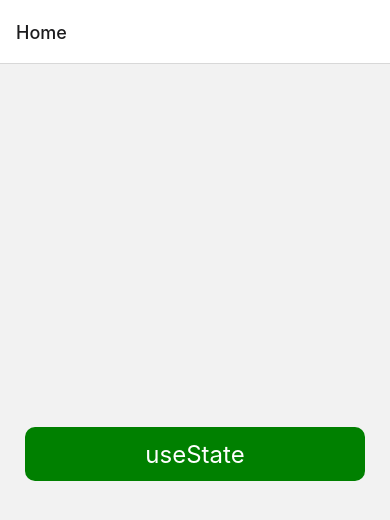
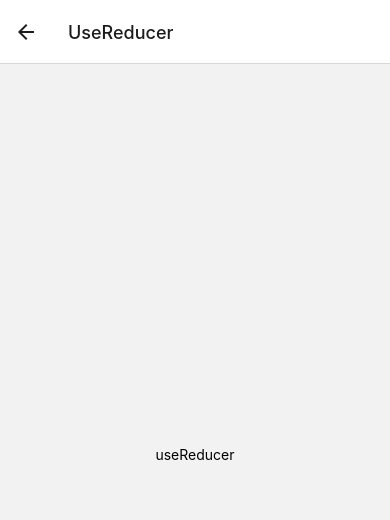
Before and after one commit to mauriciofullana/rn-hooks, a React Native app in the folder app/: screen /UseReducer in a window 390 px wide. Before the commit this address had no page. Shown: the top 520 px of the page. Built offline with nearby package versions, Linux system fonts and the light colour scheme.

Commit message:
Add home buttons and screens

```diff
--- a/app/navigation/index.tsx
+++ b/app/navigation/index.tsx
@@ -2,11 +2,30 @@ import React from "react";
 
 import { createNativeStackNavigator } from "@react-navigation/native-stack";
 import { NavigationContainer } from "@react-navigation/native";
-import { Home, UseState } from "../screens";
+import {
+  Home,
+  UseState,
+  UseReducer,
+  UseEffect,
+  UseRef,
+  UseLayoutEffect,
+  UseImperativeHandle,
+  UseContext,
+  UseMemo,
+  UseCallback,
+} from "../screens";
 
 export type StackParamList = {
   Home: undefined;
   UseState: undefined;
+  UseReducer: undefined;
+  UseEffect: undefined;
+  UseRef: undefined;
+  UseLayoutEffect: undefined;
+  UseImperativeHandle: undefined;
+  UseContext: undefined;
+  UseMemo: undefined;
+  UseCallback: undefined;
 };
 
 const Stack = createNativeStackNavigator<StackParamList>();
@@ -17,6 +36,17 @@ export default () => {
       <Stack.Navigator initialRouteName="Home">
         <Stack.Screen name="Home" component={Home} />
         <Stack.Screen name="UseState" component={UseState} />
+        <Stack.Screen name="UseReducer" component={UseReducer} />
+        <Stack.Screen name="UseEffect" component={UseEffect} />
+        <Stack.Screen name="UseRef" component={UseRef} />
+        <Stack.Screen name="UseLayoutEffect" component={UseLayoutEffect} />
+        <Stack.Screen
+          name="UseImperativeHandle"
+          component={UseImperativeHandle}
+        />
+        <Stack.Screen name="UseContext" component={UseContext} />
+        <Stack.Screen name="UseMemo" component={UseMemo} />
+        <Stack.Screen name="UseCallback" component={UseCallback} />
       </Stack.Navigator>
     </NavigationContainer>
   );
--- a/app/screens/Home.tsx
+++ b/app/screens/Home.tsx
@@ -6,15 +6,37 @@ import { NativeStackScreenProps } from "@react-navigation/native-stack";
 
 type Props = NativeStackScreenProps<StackParamList, "Home">;
 
+const HOOKS = [
+  "useState",
+  "useReducer",
+  "useEffect",
+  "useRef",
+  "useLayoutEffect",
+  "useImperativeHandle",
+  "useContext",
+  "useMemo",
+  "useCallback",
+];
+
+type Hook = typeof HOOKS[number];
+
+const renderButton = (hook: string, navigation: any) => {
+  return (
+    <TouchableOpacity
+      style={styles.button}
+      onPress={() =>
+        navigation.navigate(hook.charAt(0).toUpperCase().concat(hook.slice(1)))
+      }
+    >
+      <Text style={styles.buttonText}>{hook}</Text>
+    </TouchableOpacity>
+  );
+};
+
 const Home: FunctionComponent<Props> = ({ navigation }) => {
   return (
     <View style={styles.container}>
-      <TouchableOpacity
-        style={styles.button}
-        onPress={() => navigation.navigate("UseState")}
-      >
-        <Text style={styles.buttonText}>useState</Text>
-      </TouchableOpacity>
+      {HOOKS.map((hook) => renderButton(hook, navigation))}
     </View>
   );
 };
@@ -25,7 +47,7 @@ const styles = StyleSheet.create({
   container: {
     flex: 1,
     alignItems: "center",
-    justifyContent: "center",
+    marginTop: 50,
     paddingHorizontal: 25,
   },
   button: {
--- /dev/null
+++ b/app/screens/UseCallback.tsx
@@ -0,0 +1,20 @@
+import React, { FunctionComponent, useState } from "react";
+import { View, Text, StyleSheet, Button } from "react-native";
+
+const UseCallbackScreen: FunctionComponent = () => {
+  return (
+    <View style={styles.container}>
+      <Text>useCallback</Text>
+    </View>
+  );
+};
+
+export default UseCallbackScreen;
+
+const styles = StyleSheet.create({
+  container: {
+    flex: 1,
+    justifyContent: "center",
+    alignItems: "center",
+  },
+});
--- /dev/null
+++ b/app/screens/UseContext.tsx
@@ -0,0 +1,20 @@
+import React, { FunctionComponent, useState } from "react";
+import { View, Text, StyleSheet, Button } from "react-native";
+
+const UseContextScreen: FunctionComponent = () => {
+  return (
+    <View style={styles.container}>
+      <Text>useContext</Text>
+    </View>
+  );
+};
+
+export default UseContextScreen;
+
+const styles = StyleSheet.create({
+  container: {
+    flex: 1,
+    justifyContent: "center",
+    alignItems: "center",
+  },
+});
--- /dev/null
+++ b/app/screens/UseEffect.tsx
@@ -0,0 +1,20 @@
+import React, { FunctionComponent, useState } from "react";
+import { View, Text, StyleSheet, Button } from "react-native";
+
+const UseEffectScreen: FunctionComponent = () => {
+  return (
+    <View style={styles.container}>
+      <Text>useEffect</Text>
+    </View>
+  );
+};
+
+export default UseEffectScreen;
+
+const styles = StyleSheet.create({
+  container: {
+    flex: 1,
+    justifyContent: "center",
+    alignItems: "center",
+  },
+});
--- /dev/null
+++ b/app/screens/UseImperativeHandle.tsx
@@ -0,0 +1,20 @@
+import React, { FunctionComponent, useState } from "react";
+import { View, Text, StyleSheet, Button } from "react-native";
+
+const UseImperativeHandleScreen: FunctionComponent = () => {
+  return (
+    <View style={styles.container}>
+      <Text>useImperativeHandle</Text>
+    </View>
+  );
+};
+
+export default UseImperativeHandleScreen;
+
+const styles = StyleSheet.create({
+  container: {
+    flex: 1,
+    justifyContent: "center",
+    alignItems: "center",
+  },
+});
--- /dev/null
+++ b/app/screens/UseLayoutEffect.tsx
@@ -0,0 +1,20 @@
+import React, { FunctionComponent, useState } from "react";
+import { View, Text, StyleSheet, Button } from "react-native";
+
+const UseLayoutEffectScreen: FunctionComponent = () => {
+  return (
+    <View style={styles.container}>
+      <Text>useLayoutEffect</Text>
+    </View>
+  );
+};
+
+export default UseLayoutEffectScreen;
+
+const styles = StyleSheet.create({
+  container: {
+    flex: 1,
+    justifyContent: "center",
+    alignItems: "center",
+  },
+});
--- /dev/null
+++ b/app/screens/UseMemo.tsx
@@ -0,0 +1,20 @@
+import React, { FunctionComponent, useState } from "react";
+import { View, Text, StyleSheet, Button } from "react-native";
+
+const UseMemoScreen: FunctionComponent = () => {
+  return (
+    <View style={styles.container}>
+      <Text>useMemo</Text>
+    </View>
+  );
+};
+
+export default UseMemoScreen;
+
+const styles = StyleSheet.create({
+  container: {
+    flex: 1,
+    justifyContent: "center",
+    alignItems: "center",
+  },
+});
--- /dev/null
+++ b/app/screens/UseReducer.tsx
@@ -0,0 +1,20 @@
+import React, { FunctionComponent, useState } from "react";
+import { View, Text, StyleSheet, Button } from "react-native";
+
+const UseReducerScreen: FunctionComponent = () => {
+  return (
+    <View style={styles.container}>
+      <Text>useReducer</Text>
+    </View>
+  );
+};
+
+export default UseReducerScreen;
+
+const styles = StyleSheet.create({
+  container: {
+    flex: 1,
+    justifyContent: "center",
+    alignItems: "center",
+  },
+});
--- /dev/null
+++ b/app/screens/UseRef.tsx
@@ -0,0 +1,20 @@
+import React, { FunctionComponent, useState } from "react";
+import { View, Text, StyleSheet, Button } from "react-native";
+
+const UseRefScreen: FunctionComponent = () => {
+  return (
+    <View style={styles.container}>
+      <Text>useRef</Text>
+    </View>
+  );
+};
+
+export default UseRefScreen;
+
+const styles = StyleSheet.create({
+  container: {
+    flex: 1,
+    justifyContent: "center",
+    alignItems: "center",
+  },
+});
```
Also changed, not shown: app/screens/index.ts (+8 -0 lines).
